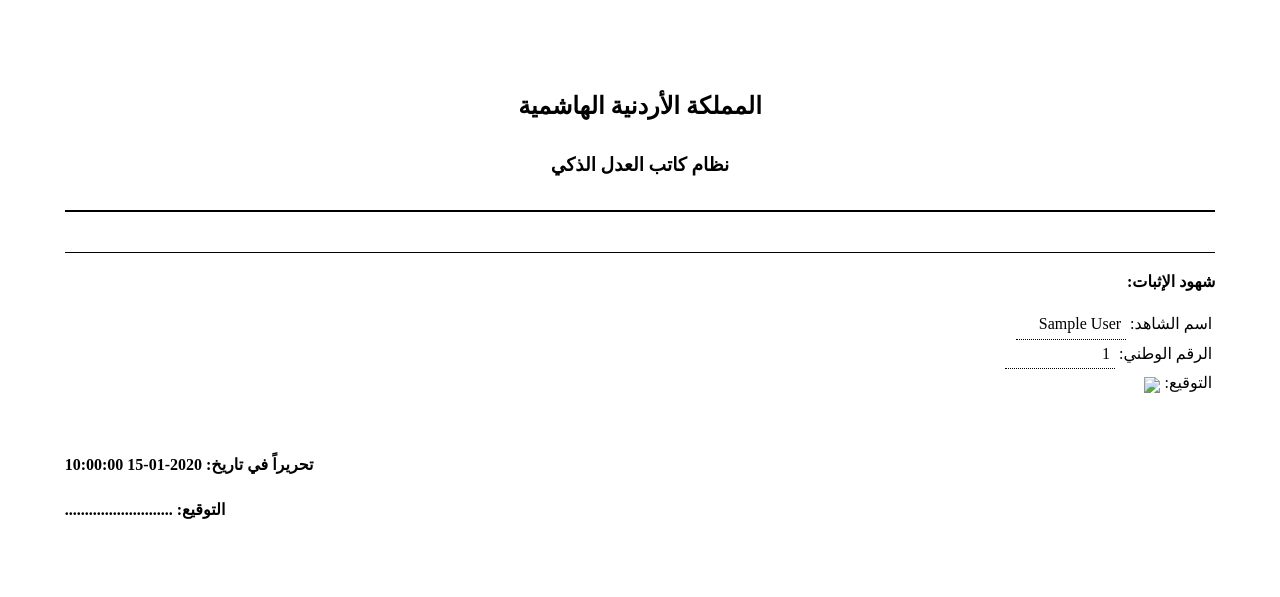
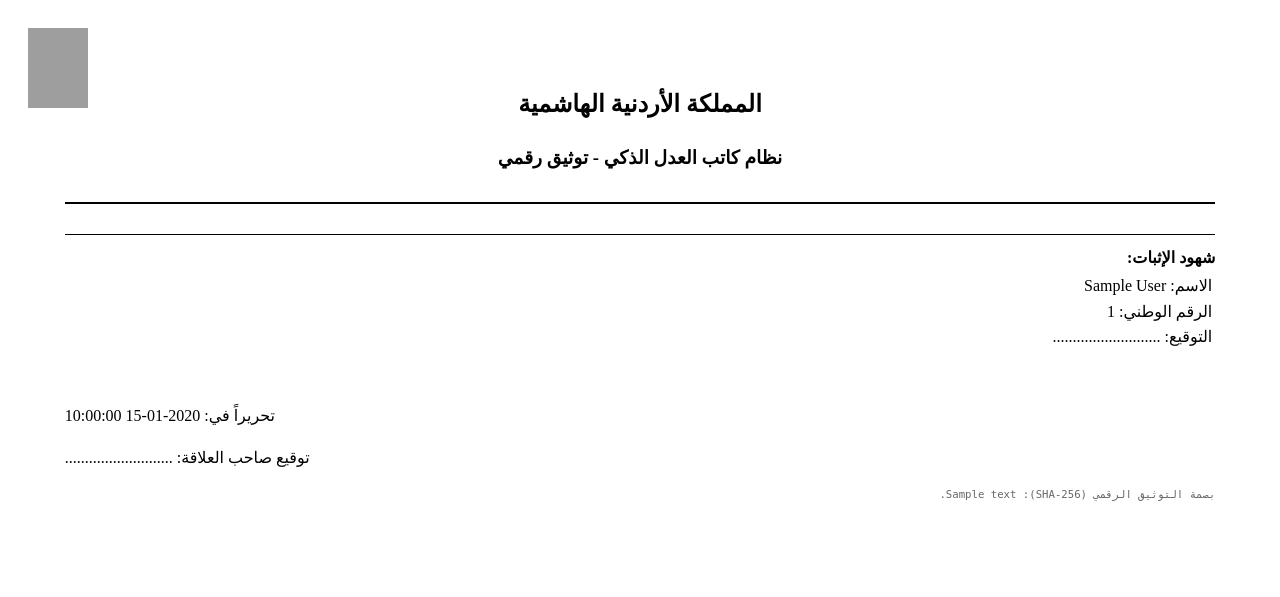
Before and after one commit to mohsen242424/smart-notary-api, a Python web app: template templates/base.html in a window 1280 px wide. Shown: the top 597 px of the page. Run offline with Jinja, Linux system fonts and the light colour scheme; the template is opened without the code that fills it: most values are stand-ins (such as "Sample title", 1, 10 or a date in 2020); some web fonts are replaced; grey boxes are pictures that could not be loaded.

Commit message:
Update base.html

```diff
--- a/templates/base.html
+++ b/templates/base.html
@@ -10,42 +10,48 @@
         body {
             font-family: 'Amiri', serif;
             padding: 1.5cm;
-            line-height: 1.8;
+            line-height: 1.6;
             color: #000;
+            position: relative;
         }
         .header {
             text-align: center;
             border-bottom: 2px solid #000;
-            margin-bottom: 30px;
+            margin-bottom: 20px;
             padding-bottom: 10px;
-        }
-        .footer {
-            margin-top: 50px;
-            text-align: left;
-            font-weight: bold;
         }
         .variable {
             border-bottom: 1px dotted #000;
             padding: 0 5px;
-            display: inline-block;
-            min-width: 100px;
+            font-weight: bold;
         }
-        .witness-section {
-            margin-top: 40px;
-            border-top: 1px double #000;
-            padding-top: 15px;
+        /* تصميم قسم الـ QR والهاش */
+        .security-section {
+            margin-top: 30px;
+            border-top: 1px solid #eee;
+            padding-top: 10px;
+            display: flex;
+            align-items: center;
         }
-        .witness-table {
-            width: 100%;
-            margin-top: 10px;
+        .qr-code {
+            width: 80px;
+            height: 80px;
+            float: left; /* يظهر في أقصى اليسار */
+        }
+        .digital-hash {
+            font-size: 8pt;
+            color: #666;
+            font-family: monospace;
+            word-break: break-all;
+            margin-top: 5px;
         }
     </style>
-    {% block head %}{% endblock %}
 </head>
 <body>
     <div class="header">
+        <img src="{{ qr_code_path }}" class="qr-code" style="position: absolute; left: 20px; top: 20px; width: 60px;">
         <h2>المملكة الأردنية الهاشمية</h2>
-        <h3>نظام كاتب العدل الذكي</h3>
+        <h3>نظام كاتب العدل الذكي - توثيق رقمي</h3>
     </div>
 
     <div class="main-content">
@@ -53,20 +59,15 @@
     </div>
 
     {% if witnesses %}
-<div class="witness-section">
+    <div style="margin-top: 30px; border-top: 1px double #000; padding-top: 10px;">
         <strong>شهود الإثبات:</strong>
-    <table class="witness-table">
+        <table style="width: 100%;">
             <tr>
                 {% for witness in witnesses %}
-            <td style="width: 50%; vertical-align: top;">
-                اسم الشاهد: <span class="variable">{{ witness.full_name }}</span><br>
-                الرقم الوطني: <span class="variable">{{ witness.national_id }}</span><br>
-                التوقيع:
-                {% if witness.signature_url %}
-                    <img src="{{ witness.signature_url }}" style="width: 100px; height: auto; vertical-align: middle;">
-                {% else %}
-                    ...........................
-                {% endif %}
+                <td style="width: 50%;">
+                    الاسم: {{ witness.full_name }}<br>
+                    الرقم الوطني: {{ witness.national_id }}<br>
+                    التوقيع: ...........................
                 </td>
                 {% endfor %}
             </tr>
@@ -74,9 +75,13 @@
     </div>
     {% endif %}
 
-    <div class="footer">
-        <p>تحريراً في تاريخ: {{ date }}</p>
-        <p>التوقيع: ...........................</p>
+    <div style="margin-top: 50px; text-align: left;">
+        <p>تحريراً في: {{ date }}</p>
+        <p>توقيع صاحب العلاقة: ...........................</p>
+    </div>
+
+    <div class="digital-hash">
+        بصمة التوثيق الرقمي (SHA-256): {{ ai_generated_content if ai_generated_content else 'توليد تلقائي...' }}
     </div>
 </body>
 </html>
```
Lines whose indentation alone changed are shown as unchanged.
